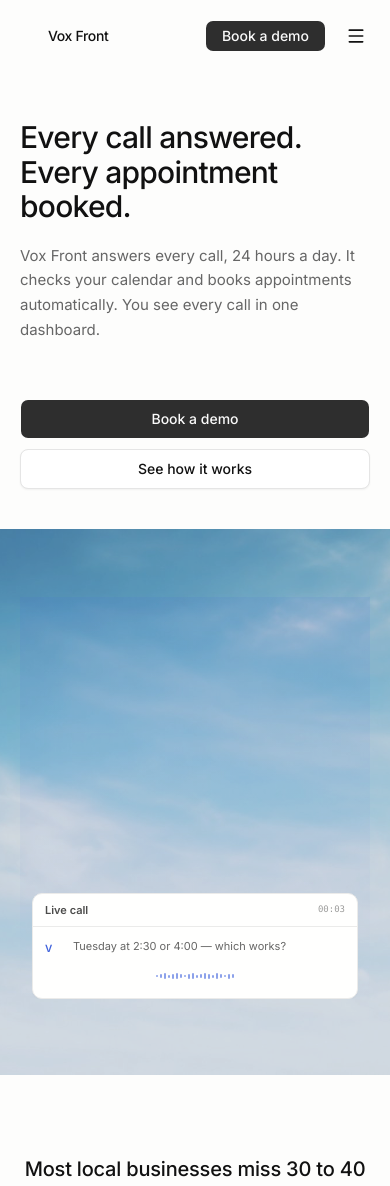
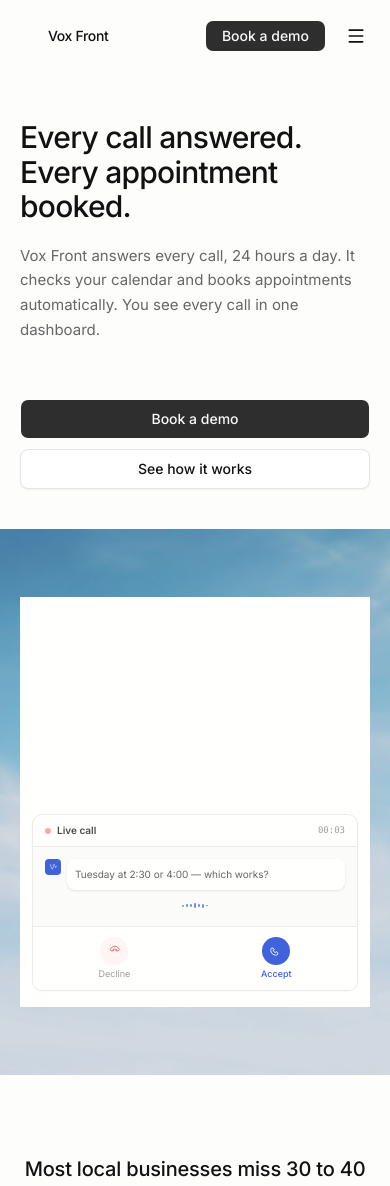
Before and after one commit to GreyyDaze/vixel-front, a Next.js app: page / in a window 390 px wide. Shown: the top 1186 px of the page. Built offline with nearby package versions, Linux system fonts and the light colour scheme.

Commit message:
hero mockup: desktop-style live call on mobile, remove gradient, add book-cta on booking table

```diff
--- a/src/components/HeroStage.tsx
+++ b/src/components/HeroStage.tsx
@@ -1,6 +1,7 @@
 "use client";
 
 import { useEffect, useState } from "react";
+import { Button } from "@/components/ui/button";
 import { Phone, User, LayoutDashboard, Calendar, BookOpen, BarChart3 } from "lucide-react";
 import { LogoMark } from "./LogoMark";
 import { StatusChip } from "./StatusChip";
@@ -73,7 +74,7 @@ export function HeroStage() {
 
   return (
     <div className="relative w-full h-full flex items-center justify-center">
-      <div className="relative w-full h-[88%] flex items-center justify-center bg-gradient-to-b from-brand-blue/10 to-transparent">
+      <div className="relative w-full h-[88%] flex items-center justify-center bg-white">
         {/* Desktop: dashboard + overlays (lg and up) */}
         <div className="hidden lg:block w-full h-full">
           <DesktopDashboard newCall={newCallInDashboard} bookingsCount={bookingsCount} />
@@ -93,60 +94,85 @@ export function HeroStage() {
           </div>
         </div>
 
-        {/* Step 2 — Live call (shown when call is active, after phone picks up) */}
+        {/* Step 2 — Live call (matches desktop CallAnimation look) */}
         <div
-          className="absolute inset-x-3 bottom-2 z-20 lg:hidden transition-opacity duration-500"
-          style={{ opacity: showCallCard ? 1 : 0, pointerEvents: showCallCard ? "auto" : "none", maxHeight: "55%", overflowY: "auto" }}
+          className="absolute inset-x-3 bottom-4 z-20 lg:hidden transition-opacity duration-500"
+          style={{ opacity: showCallCard ? 1 : 0, pointerEvents: showCallCard ? "auto" : "none" }}
         >
           <div className="bg-white rounded-lg shadow-card border border-border-light overflow-hidden">
             <div className="flex items-center justify-between px-3 py-2 border-b">
-              <span className="text-[11px] font-semibold text-text-primary">{phase === "accepted" ? "Call connected" : "Live call"}</span>
+              <div className="flex items-center gap-1.5">
+                <div className="h-1.5 w-1.5 bg-red-500 rounded-full animate-pulse" />
+                <span className="text-[10px] font-semibold text-text-primary">Live call</span>
+              </div>
               <span className="text-[9px] font-mono text-text-tertiary">{String(Math.floor(callSeconds / 60)).padStart(2, '0')}:{String(callSeconds % 60).padStart(2, '0')}</span>
             </div>
-            <div className="p-3 space-y-2.5">
+            <div className="p-3 space-y-2 bg-[#fafafa]">
               {showVox1 && (
-                <div className="flex items-start gap-2">
-                  <span className="text-[10px] font-semibold text-brand-blue w-5 shrink-0 mt-0.5">V</span>
-                  <p className="text-[11px] text-text-conversation leading-[1.45]">Tuesday at 2:30 or 4:00 — which works?</p>
+                <div className="flex items-start gap-1.5">
+                  <div className="h-4 w-4 bg-brand-blue text-white flex items-center justify-center text-[5px] font-bold shrink-0" style={{ borderRadius: 4 }}>
+                    <svg width="8" height="8" viewBox="0 0 32 32" fill="none"><path d="M5 6L11.5 24C11.9 25.1 13.4 25.1 13.8 24L18 14" stroke="white" strokeWidth="2" strokeLinecap="round" strokeLinejoin="round"/><path d="M16 9.5C17 9.5 17.8 8.8 18 7.8L18.3 6.2C18.4 5.6 18.9 5.2 19.5 5.2H20C20.7 5.2 21.3 5.8 21.2 6.5L20.8 9C20.6 10.4 21.6 11.6 23 11.6H23.4C24.8 11.6 25.8 12.8 25.6 14.2L25.2 16.7C25.1 17.4 25.7 18 26.4 18H26.7C27.4 18 27.9 17.5 28 16.8L28.3 15.2C28.5 14.2 29.3 13.5 30.3 13.5" stroke="white" strokeWidth="2" strokeLinecap="round" strokeLinejoin="round" fill="none"/></svg>
+                  </div>
+                  <div className="flex-1">
+                    <p className="text-[10px] text-text-conversation leading-[1.45] bg-white rounded-md p-2 shadow-sm">Tuesday at 2:30 or 4:00 — which works?</p>
+                  </div>
                 </div>
               )}
               {showCaller2 && (
-                <div className="flex items-start gap-2">
-                  <span className="text-[10px] font-semibold text-text-tertiary w-5 shrink-0 mt-0.5">S</span>
-                  <p className="text-[11px] text-text-conversation leading-[1.45]">2:30 works.</p>
+                <div className="flex items-start gap-1.5">
+                  <div className="h-4 w-4 bg-avatar-bg text-text-tertiary flex items-center justify-center text-[5px] font-bold shrink-0" style={{ borderRadius: 4 }}>S</div>
+                  <div className="flex-1">
+                    <p className="text-[10px] text-text-conversation leading-[1.45] bg-white rounded-md p-2 shadow-sm">2:30 works.</p>
+                  </div>
                 </div>
               )}
               {showVox2 && !showConfirmed && (
-                <div className="flex items-start gap-2">
-                  <span className="text-[10px] font-semibold text-brand-blue w-5 shrink-0 mt-0.5">V</span>
-                  <p className="text-[11px] text-text-conversation leading-[1.45]">Booking it now. I'll send a reminder the day before.</p>
-                </div>
-              )}
-              {showConfirmed && (
-                <div className="flex items-center gap-1.5 p-2 bg-brand-light rounded-md">
-                  <svg width="11" height="11" viewBox="0 0 16 16" fill="none">
-                    <path d="M3 8l3.5 3.5L13 5" stroke="var(--color-brand-blue)" strokeWidth="1.5" strokeLinecap="round" strokeLinejoin="round" />
-                  </svg>
-                  <span className="text-[10px] text-brand-blue font-medium">Booked in Google Calendar</span>
+                <div className="flex items-start gap-1.5">
+                  <div className="h-4 w-4 bg-brand-blue text-white flex items-center justify-center text-[5px] font-bold shrink-0" style={{ borderRadius: 4 }}>
+                    <svg width="8" height="8" viewBox="0 0 32 32" fill="none"><path d="M5 6L11.5 24C11.9 25.1 13.4 25.1 13.8 24L18 14" stroke="white" strokeWidth="2" strokeLinecap="round" strokeLinejoin="round"/><path d="M16 9.5C17 9.5 17.8 8.8 18 7.8L18.3 6.2C18.4 5.6 18.9 5.2 19.5 5.2H20C20.7 5.2 21.3 5.8 21.2 6.5L20.8 9C20.6 10.4 21.6 11.6 23 11.6H23.4C24.8 11.6 25.8 12.8 25.6 14.2L25.2 16.7C25.1 17.4 25.7 18 26.4 18H26.7C27.4 18 27.9 17.5 28 16.8L28.3 15.2C28.5 14.2 29.3 13.5 30.3 13.5" stroke="white" strokeWidth="2" strokeLinecap="round" strokeLinejoin="round" fill="none"/></svg>
+                  </div>
+                  <div className="flex-1">
+                    <p className="text-[10px] text-text-conversation leading-[1.45] bg-white rounded-md p-2 shadow-sm">Booking it now.</p>
+                  </div>
                 </div>
               )}
               {!showConfirmed && (
-                <div className="flex items-center justify-center gap-[2px] h-5">
-                  {[6, 10, 14, 8, 12, 16, 10, 6, 12, 14, 8, 10, 16, 12, 8, 14, 10, 6, 12, 10].map((h, j) => (
-                    <div key={j} className="w-[2px] bg-brand-blue rounded-full" style={{ height: `${h * 0.4}px`, animationDelay: `${j * 0.05}s`, opacity: 0.6 }} />
+                <div className="flex items-center justify-center gap-[2px] h-4">
+                  {[4, 7, 5, 9, 6, 8, 3].map((h, j) => (
+                    <div key={j} className="w-[2px] bg-brand-blue rounded-full" style={{ height: `${h * 0.5}px`, animationDelay: `${j * 0.12}s`, opacity: 0.7 }} />
                   ))}
                 </div>
               )}
+            </div>
+            <div className="flex items-center justify-around py-2.5 border-t bg-white">
+              <div className="flex flex-col items-center gap-0.5">
+                <div className="h-7 w-7 rounded-full bg-red-50 flex items-center justify-center">
+                  <svg width="14" height="14" viewBox="0 0 24 24" fill="none" stroke="#dc2626" strokeWidth="1.5"><path d="M3 9c0-1 1-2 2-2h2l2 3-2 1c1 2 2 3 4 4l1-2 3 2v2c0 1-1 2-2 2-7 0-10-3-10-10z" transform="rotate(135 12 12)" /></svg>
+                </div>
+                <span className="text-[9px] text-text-tertiary">Decline</span>
+              </div>
+              <div className="flex flex-col items-center gap-0.5">
+                <div className="h-7 w-7 rounded-full bg-brand-blue flex items-center justify-center">
+                  <svg width="14" height="14" viewBox="0 0 24 24" fill="none" stroke="white" strokeWidth="1.5"><path d="M3 9c0-1 1-2 2-2h2l2 3-2 1c1 2 2 3 4 4l1-2 3 2v2c0 1-1 2-2 2-7 0-10-3-10-10z" /></svg>
+                </div>
+                <span className="text-[9px] text-brand-blue font-medium">Accept</span>
+              </div>
             </div>
           </div>
         </div>
 
         {/* Step 3 — Booking confirmed / appointments table */}
         <div
-          className="absolute inset-4 z-30 lg:hidden transition-opacity duration-500 bg-white rounded-lg overflow-hidden shadow-card"
-          style={{ opacity: showBookedToast ? 1 : 0, pointerEvents: showBookedToast ? "auto" : "none" }}
+          className="absolute left-3 right-3 z-30 lg:hidden transition-opacity duration-500 bg-white rounded-lg overflow-hidden shadow-card"
+          style={{ opacity: showBookedToast ? 1 : 0, pointerEvents: showBookedToast ? "auto" : "none", bottom: "4px" }}
         >
           <MobileAppointmentTable />
+          {/* Overlapping Book automatically CTA */}
+          <div className="absolute -bottom-3 left-1/2 -translate-x-1/2 z-10">
+            <Button size="sm" className="px-5 py-2 bg-brand-blue text-white hover:bg-brand-blue/90 shadow-lg" render={<a href="#cta" />}>
+              Book automatically
+            </Button>
+          </div>
         </div>
 
         {/* Desktop overlays: phone (md and up) */}
```
